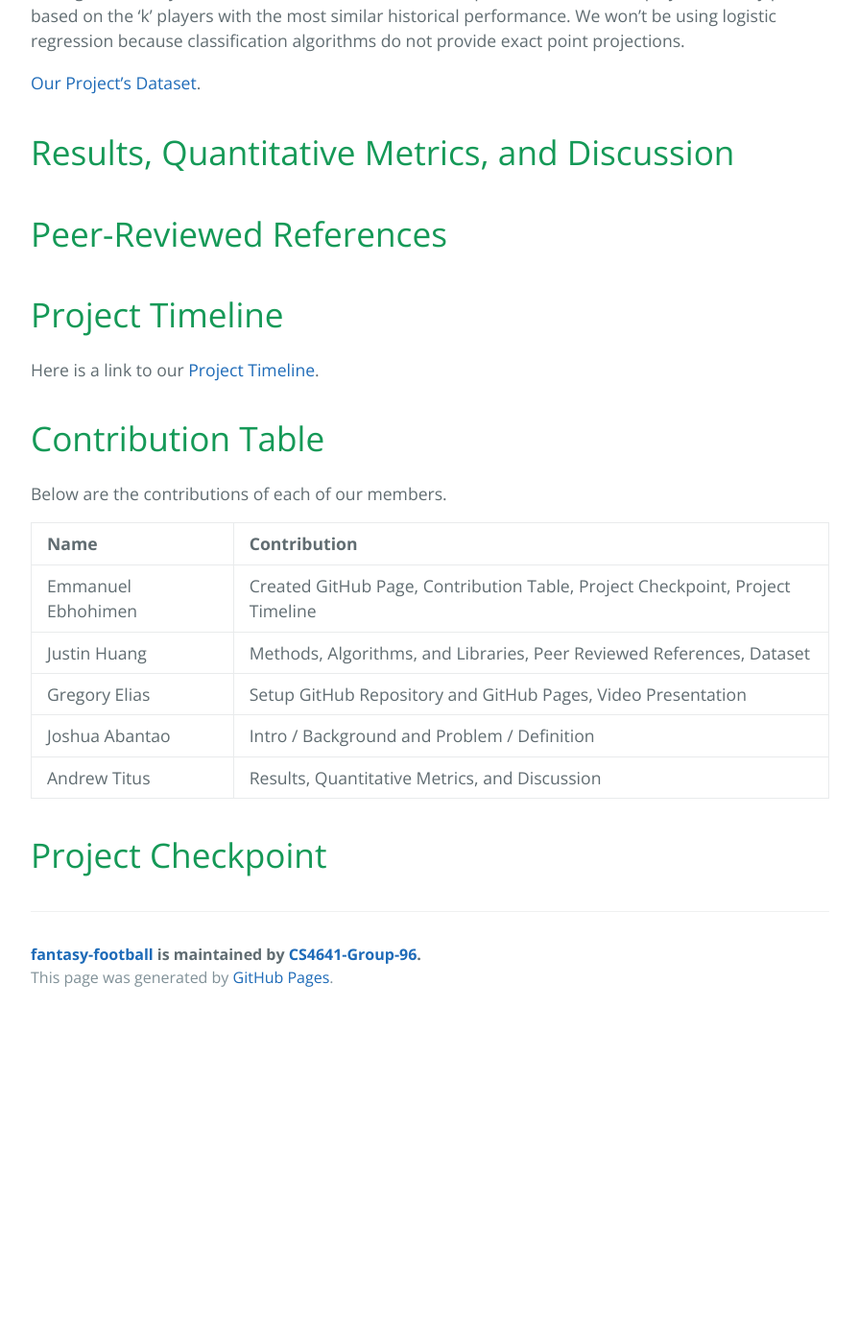
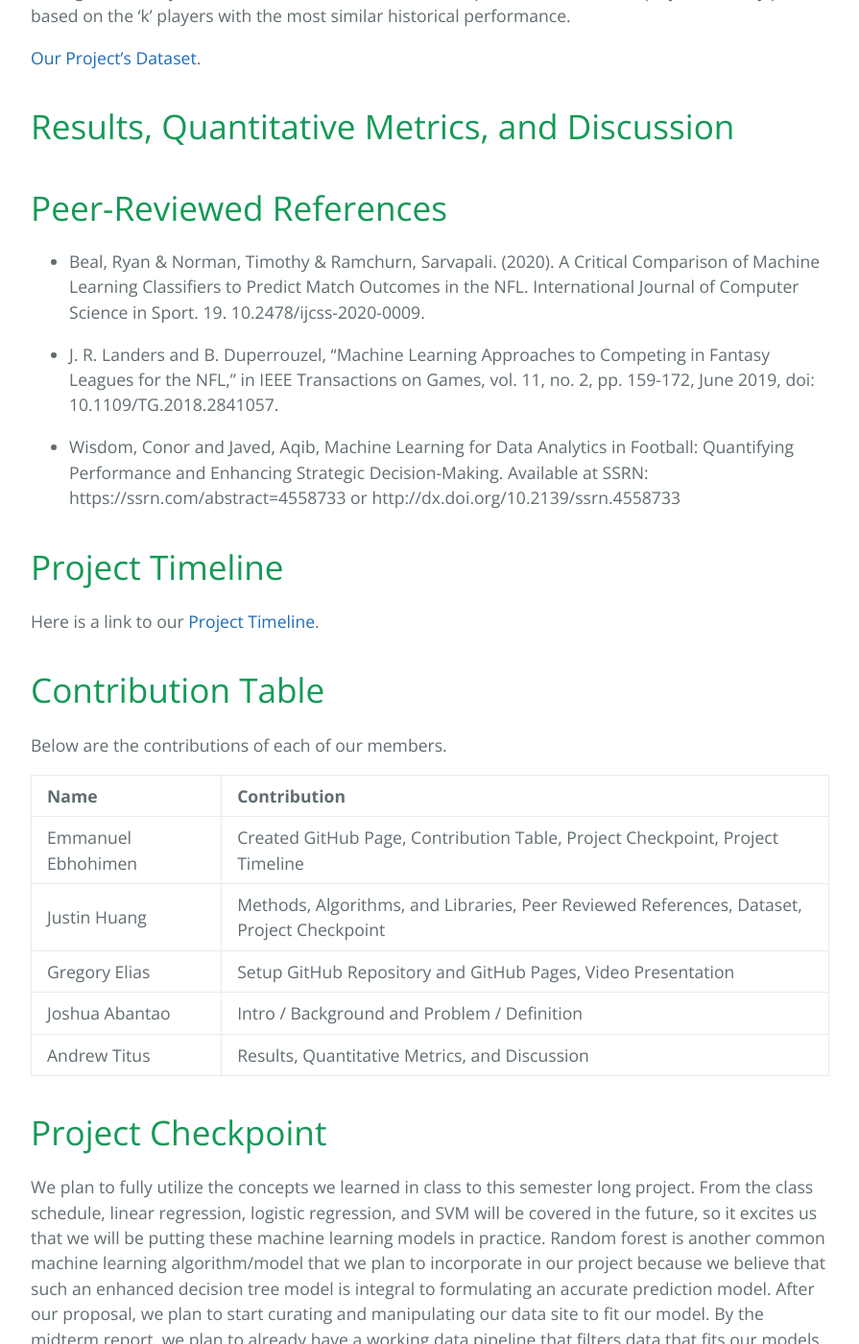
Before and after one commit to CS4641-Group-96/fantasy-football, a Jekyll site: the page built from index.md, in a window 1280 px wide and 1400 px high, scrolled down 1417 px. Shown: the whole window at 96% size, without its empty margins (192-1087 px from the left). Built offline with Jekyll 4.4.1, drawn with Linux system fonts in a browser that asks for light colours; before the commit the page ends 2479 px from its top, so only the background shows below that; some of the changed text lies outside the part shown.

Commit message:
Add files via upload

```diff
--- a/index.md
+++ b/index.md
@@ -24,13 +24,20 @@ The machine learning libraries that we plan to use are pandas, numpy, scikit-lea
 
 There are several types of regression models that we can use. We could implement a linear regression model to predict a player's fantasy point scores using his past fantasy point scores. We could also implement the SVR model by showing past player statistics and the fantasy points they scored for the model to learn the relationship between a player's performance and the points they score. (Once it has learned from the past, you can show it new data and ask the model to predict the fantasy points a player will score in 2023). Furthermore, we could implement a random forest model. The algorithm focuses on a random subset of players and a random subset of statistics.
 
-One tree might be an expert on quarterbacks using data from 2005-2015, while another might know about wide receivers from 2010-2022. Each tree looks at its subset of data and learns how player statistics relate to fantasy points. The model takes a majority vote to decide on the final prediction for testing data. Lastly, we could also use the KNN model to predict the value of a player's fantasy points based on the 'k' players with the most similar historical performance. We won't be using logistic regression because classification algorithms do not provide exact point projections.
+One tree might be an expert on quarterbacks using data from 2005-2015, while another might know about wide receivers from 2010-2022. Each tree looks at its subset of data and learns how player statistics relate to fantasy points. The model takes a majority vote to decide on the final prediction for testing data. Lastly, we could also use the KNN model to predict the value of a player's fantasy points based on the 'k' players with the most similar historical performance.
 
 [Our Project's Dataset](https://fantasydata.com/nfl/fantasy-football-leaders?season=2022&seasontype=3&scope=1&subscope=1&startweek=1&endweek=1&aggregatescope=1&range=1).
 
 # Results, Quantitative Metrics, and Discussion
 
 # Peer-Reviewed References
+
+* Beal, Ryan & Norman, Timothy & Ramchurn, Sarvapali. (2020). A Critical Comparison of Machine Learning Classifiers to Predict Match Outcomes in the NFL. International Journal of Computer Science in Sport. 19. 10.2478/ijcss-2020-0009.
+
+* J. R. Landers and B. Duperrouzel, "Machine Learning Approaches to Competing in Fantasy Leagues for the NFL," in IEEE Transactions on Games, vol. 11, no. 2, pp. 159-172, June 2019, doi: 10.1109/TG.2018.2841057.
+
+* Wisdom, Conor and Javed, Aqib, Machine Learning for Data Analytics in Football: Quantifying Performance and Enhancing Strategic Decision-Making. Available at SSRN: https://ssrn.com/abstract=4558733 or http://dx.doi.org/10.2139/ssrn.4558733
+
 
 # Project Timeline
 
@@ -40,12 +47,14 @@ Here is a link to our [Project Timeline](https://docs.google.com/spreadsheets/d/
 
 Below are the contributions of each of our members.
 
-| Name                 | Contribution                                                                  |
-|:---------------------|:------------------------------------------------------------------------------|
-| Emmanuel Ebhohimen   | Created GitHub Page, Contribution Table, Project Checkpoint, Project Timeline |
-| Justin Huang         | Methods, Algorithms, and Libraries, Peer Reviewed References, Dataset         |
-| Gregory Elias        | Setup GitHub Repository and GitHub Pages, Video Presentation                  |
-| Joshua Abantao       | Intro / Background and Problem / Definition                                   |
-| Andrew Titus         | Results, Quantitative Metrics, and Discussion                                 |
+| Name                 | Contribution                                                                                      |
+|:---------------------|:--------------------------------------------------------------------------------------------------|
+| Emmanuel Ebhohimen   | Created GitHub Page, Contribution Table, Project Checkpoint, Project Timeline                     |
+| Justin Huang         | Methods, Algorithms, and Libraries, Peer Reviewed References, Dataset, Project Checkpoint         |
+| Gregory Elias        | Setup GitHub Repository and GitHub Pages, Video Presentation                                      |
+| Joshua Abantao       | Intro / Background and Problem / Definition                                                       |
+| Andrew Titus         | Results, Quantitative Metrics, and Discussion                                                     |
 
 # Project Checkpoint
+
+We plan to fully utilize the concepts we learned in class to this semester long project. From the class schedule, linear regression, logistic regression, and SVM will be covered in the future, so it excites us that we will be putting these machine learning models in practice. Random forest is another common machine learning algorithm/model that we plan to incorporate in our project because we believe that such an enhanced decision tree model is integral to formulating an accurate prediction model. After our proposal, we plan to start curating and manipulating our data site to fit our model. By the midterm report, we plan to already have a working data pipeline that filters data that fits our models, and would like to have already come up with the linear regression/logistic regression prediction model. After the mid term report, we plan to finalize on our random forest and our SVM model, and before the final report, complete the overall evaluation of our model, and successfully predict the fantasy scores for the NFL players next season.
```
